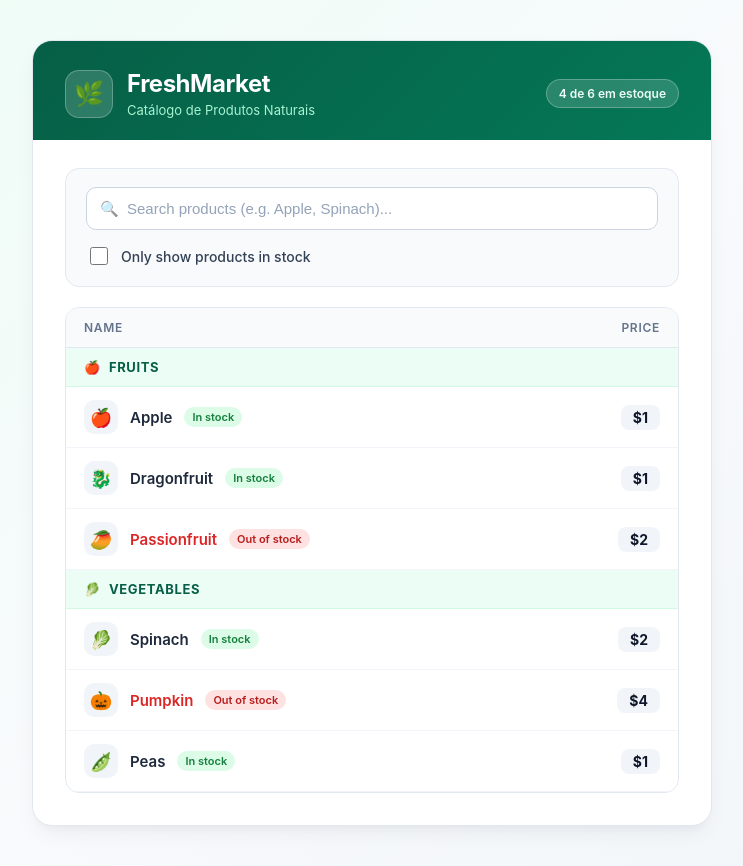
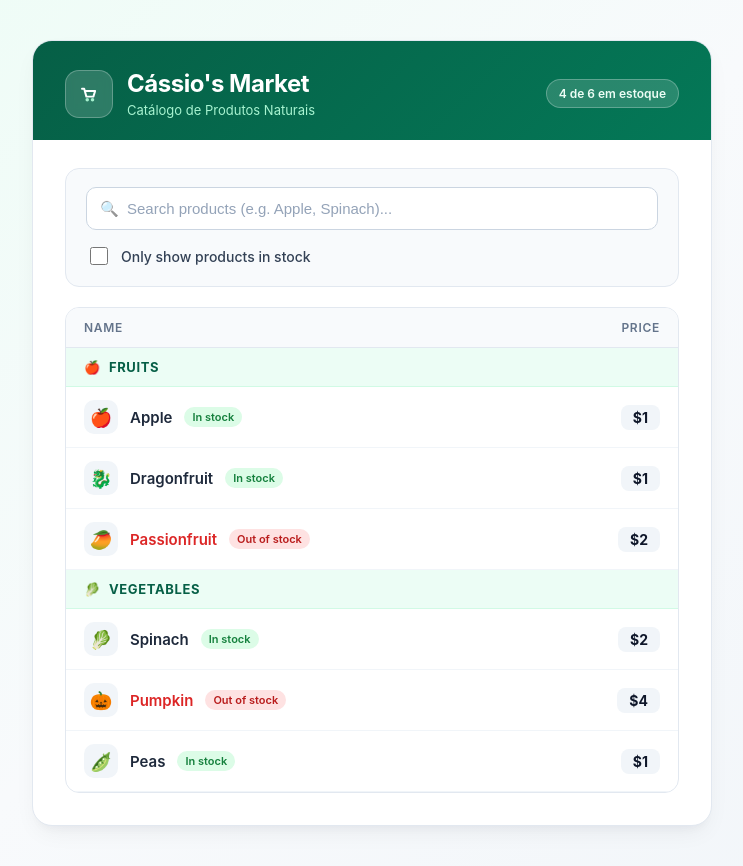
Before and after one commit to Francisco-Cassio/produtos-web, a React (Vite) app: page / in a window 1280 px wide. Shown: the whole page, without its empty margins (268-1011 px from the left). Built offline with nearby package versions, Linux system fonts and the light colour scheme.

Commit message:
style: atualiza titulo para Cassio's Market e adiciona favicon do carrinho

```diff
--- a/index.html
+++ b/index.html
@@ -2,8 +2,9 @@
 <html lang="pt-BR">
   <head>
     <meta charset="UTF-8" />
+    <link rel="icon" type="image/svg+xml" href="/favicon.svg" />
     <meta name="viewport" content="width=device-width, initial-scale=1.0" />
-    <title>Produtos Web - Thinking in React</title>
+    <title>Cássio's Market</title>
   </head>
   <body>
     <div id="root"></div>
--- a/src/App.tsx
+++ b/src/App.tsx
@@ -10,10 +10,26 @@ export default function App() {
       <header className={styles.header}>
         <div className={styles.brandGroup}>
           <div className={styles.logoBadge} aria-hidden="true">
-            🌿
+            <svg
+              width="28"
+              height="28"
+              viewBox="0 0 64 64"
+              fill="none"
+              xmlns="http://www.w3.org/2000/svg"
+            >
+              <path
+                d="M16 20h5l5 18h16l4-13H24"
+                stroke="#ffffff"
+                strokeWidth="4.5"
+                strokeLinecap="round"
+                strokeLinejoin="round"
+              />
+              <circle cx="28" cy="45" r="4" fill="#a7f3d0" />
+              <circle cx="40" cy="45" r="4" fill="#a7f3d0" />
+            </svg>
           </div>
           <div>
-            <h1 className={styles.title}>FreshMarket</h1>
+            <h1 className={styles.title}>Cássio's Market</h1>
             <p className={styles.subtitle}>Catálogo de Produtos Naturais</p>
           </div>
         </div>
```
Also changed, not shown: public/favicon.svg (added).
